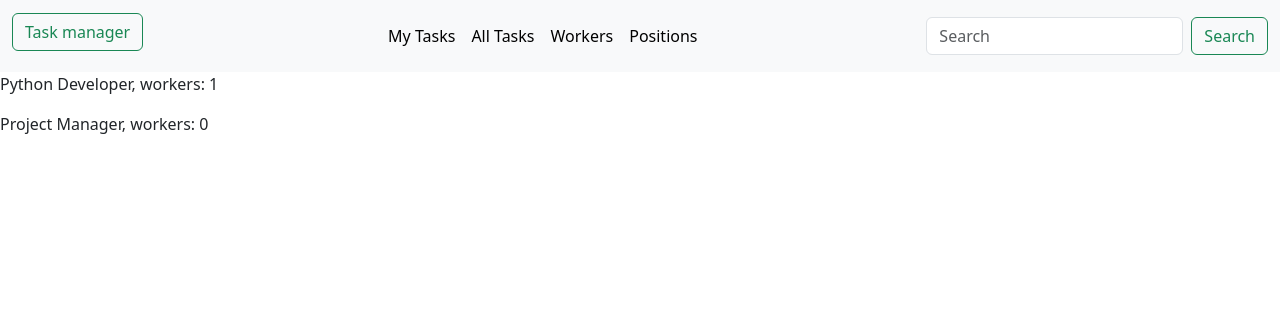
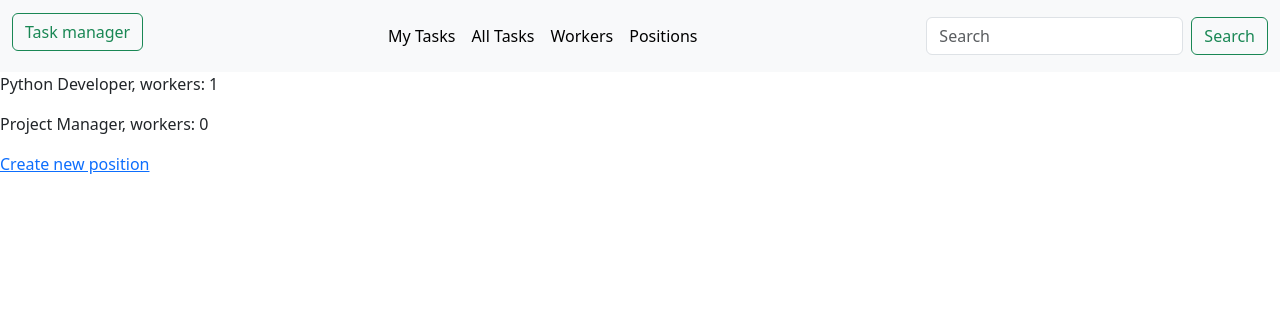
Before and after one commit to viloker/task_manager, a Django app: page /positions/ in a window 1280 px wide. Shown: the top 332 px of the page. Run offline with Django 5.2, Linux system fonts and the light colour scheme; a user stored in the database is signed in; data comes from the database, SQL or seed files in the repository.

Commit message:
Create position-create page and add link to there in position_list.html

```diff
--- a/task/urls.py
+++ b/task/urls.py
@@ -13,7 +13,8 @@ from .views import (
     WorkerCreateView,
     WorkerUpdateView,
     WorkerDeleteView,
-    PositionListView)
+    PositionListView,
+PositionCreateView)
 
 urlpatterns = [
     path("", index, name="index"),
@@ -30,7 +31,8 @@ urlpatterns = [
     path("workers/<int:pk>/update/", WorkerUpdateView.as_view(), name="worker-update"),
     path("workers/<int:pk>/delete/", WorkerDeleteView.as_view(), name="worker-delete"),
 
-    path("positions/", PositionListView.as_view(), name="position-list")
+    path("positions/", PositionListView.as_view(), name="position-list"),
+    path("positions/create/", PositionCreateView.as_view(), name="position-create")
 
 ]
 
--- a/task/views.py
+++ b/task/views.py
@@ -118,3 +118,9 @@ class PositionListView(LoginRequiredMixin, ListView):
         context["count_workers"] = self.model.objects.annotate(count_workers=Count("workers"))
 
         return context
+
+
+class PositionCreateView(LoginRequiredMixin, CreateView):
+    model = Position
+    fields = "__all__"
+    success_url = reverse_lazy("task:position-list")
--- a/templates/task/position_list.html
+++ b/templates/task/position_list.html
@@ -4,4 +4,6 @@
 {% for position in count_workers %}
 <p>{{position.name}}, workers: {{position.count_workers}}</p>
 {% endfor %}
+
+<a href="{% url 'task:position-create' %}">Create new position</a>
 {% endblock %}
```
Also changed, not shown: templates/task/position_form.html (added, +11 -0 lines).
